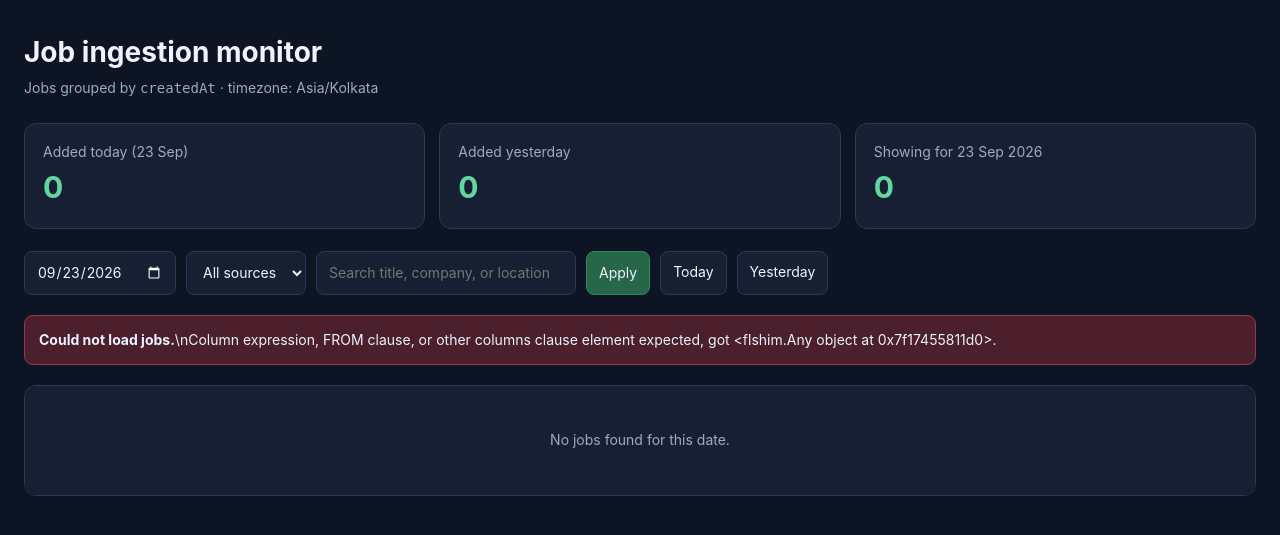
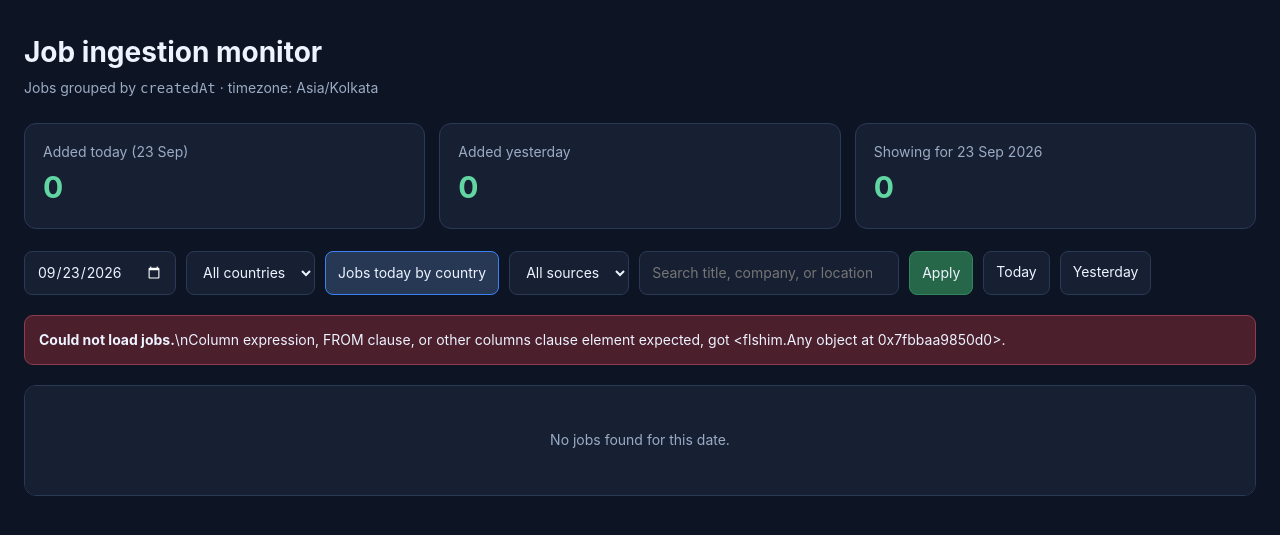
Before and after one commit to tejaszodape-hidani/monitor_jobs, a Flask app: page / in a window 1280 px wide. Shown: the top 535 px of the page. Run offline with Flask 3, Linux system fonts and the light colour scheme; parts of the project's set-up code (start-up, migrations or seed data) failed here and were passed over.

Commit message:
feat: add country column and filtering support to jobs

```diff
--- a/app.py
+++ b/app.py
@@ -43,6 +43,7 @@ class Job(Base):
     jobSource: Mapped[str | None] = mapped_column(String(100))
     category: Mapped[str | None] = mapped_column(String(100))
     jobUrl: Mapped[str | None] = mapped_column(String(1000))
+    country: Mapped[str | None] = mapped_column(String(50))
     createdAt: Mapped[datetime | None] = mapped_column(DateTime)
     updatedAt: Mapped[datetime | None] = mapped_column(DateTime)
 
@@ -92,6 +93,7 @@ def dashboard():
     page = max(request.args.get("page", 1, type=int), 1)
     search = request.args.get("q", "").strip()
     selected_source = request.args.get("source", "").strip()
+    selected_country = request.args.get("country", "").strip()
     start, end = day_bounds(selected_day)
 
     try:
@@ -104,9 +106,18 @@ def dashboard():
                 .order_by(source_expression)
             ).all()
 
+            country_expression = func.coalesce(Job.country, "Unknown")
+            countries = session.scalars(
+                select(country_expression).where(Job.createdAt >= start, Job.createdAt < end)
+                .distinct()
+                .order_by(country_expression)
+            ).all()
+
             base_query = day_query
             if selected_source:
                 base_query = base_query.where(source_expression == selected_source)
+            if selected_country:
+                base_query = base_query.where(country_expression == selected_country)
             if search:
                 term = f"%{search}%"
                 base_query = base_query.where(
@@ -136,19 +147,29 @@ def dashboard():
                 .order_by(func.count().desc(), Job.jobSource, Job.category)
             ).all()
 
+            country_breakdown = session.execute(
+                select(
+                    country_expression.label("country"),
+                    func.count().label("count"),
+                )
+                .where(Job.createdAt >= start, Job.createdAt < end)
+                .group_by(Job.country)
+                .order_by(func.count().desc())
+            ).all()
+
             today_start, today_end = day_bounds(today)
             yesterday_start, yesterday_end = day_bounds(today - timedelta(days=1))
             today_count = session.scalar(select(func.count()).select_from(Job).where(Job.createdAt >= today_start, Job.createdAt < today_end)) or 0
             yesterday_count = session.scalar(select(func.count()).select_from(Job).where(Job.createdAt >= yesterday_start, Job.createdAt < yesterday_end)) or 0
     except Exception as exc:
-        return render_template("dashboard.html", error=str(exc), jobs=[], breakdown=[], sources=[], total=0, today_count=0, yesterday_count=0,
-                               selected_day=selected_day, today=today, yesterday=today - timedelta(days=1), search=search, selected_source=selected_source, page=page, has_next=False,
+        return render_template("dashboard.html", error=str(exc), jobs=[], breakdown=[], country_breakdown=[], sources=[], countries=[], total=0, today_count=0, yesterday_count=0,
+                               selected_day=selected_day, today=today, yesterday=today - timedelta(days=1), search=search, selected_source=selected_source, selected_country=selected_country, page=page, has_next=False,
                                timezone=APP_TIMEZONE)
 
     return render_template(
         "dashboard.html", jobs=jobs, total=total, today_count=today_count, yesterday_count=yesterday_count,
-        selected_day=selected_day, today=today, yesterday=today - timedelta(days=1), search=search, selected_source=selected_source,
-        page=page, has_next=page * PAGE_SIZE < total, breakdown=breakdown, sources=sources,
+        selected_day=selected_day, today=today, yesterday=today - timedelta(days=1), search=search, selected_source=selected_source, selected_country=selected_country,
+        page=page, has_next=page * PAGE_SIZE < total, breakdown=breakdown, country_breakdown=country_breakdown, sources=sources, countries=countries,
         error=None, timezone=APP_TIMEZONE,
     )
 
--- a/templates/dashboard.html
+++ b/templates/dashboard.html
@@ -27,6 +27,8 @@
     </section>
     <form method="get">
       <input type="date" name="date" value="{{ selected_day.isoformat() }}">
+      <select name="country" id="country-select"><option value="">All countries</option>{% for item in countries %}<option value="{{ item }}" {% if item == selected_country %}selected{% endif %}>{{ item }}</option>{% endfor %}</select>
+      <button type="button" onclick="window.location.href='/?date={{ today.isoformat() }}&country=' + document.getElementById('country-select').value" style="background:#263854;border-color:#3b82f6;">Jobs today by country</button>
       <select name="source"><option value="">All sources</option>{% for item in sources %}<option value="{{ item }}" {% if item == selected_source %}selected{% endif %}>{{ item }}</option>{% endfor %}</select>
       <input type="search" name="q" value="{{ search }}" placeholder="Search title, company, or location">
       <button type="submit">Apply</button>
@@ -45,14 +47,25 @@
       </div>
     </section>
     {% endif %}
+    {% if country_breakdown %}
+    <section class="breakdown">
+      <h2>Jobs by country</h2>
+      <p class="sub">Job distribution by country for {{ selected_day.strftime('%d %b %Y') }}.</p>
+      <div class="breakdown-grid">
+        {% for item in country_breakdown %}
+        <div class="breakdown-item"><span>{{ item.country }}</span><b>{{ item.count }} job{{ '' if item.count == 1 else 's' }}</b></div>
+        {% endfor %}
+      </div>
+    </section>
+    {% endif %}
     <div class="table-wrap">
       {% if jobs %}
-      <table><thead><tr><th>Added</th><th>Logo</th><th>Job</th><th>Company</th><th>Location</th><th>Type</th><th>Skills</th><th>Source</th><th>Category</th></tr></thead>
+      <table><thead><tr><th>Added</th><th>Logo</th><th>Job</th><th>Company</th><th>Country</th><th>Location</th><th>Type</th><th>Skills</th><th>Source</th><th>Category</th></tr></thead>
       <tbody>{% for job in jobs %}<tr>
         <td>{{ job.createdAt|display_time }}</td>
-        <td>{% if job.companyLogo %}<img class="logo" src="{{ job.companyLogo }}" alt="{{ job.companyName or 'Company' }} logo" loading="lazy" onerror="this.replaceWith(Object.assign(document.createElement('span'),{className:'logo-fallback',textContent:'?'})")">{% else %}<span class="logo-fallback" aria-label="No company logo">{{ (job.companyName or '?')[:1]|upper }}</span>{% endif %}</td>
+        <td>{% if job.companyLogo %}<img class="logo" src="{{ job.companyLogo }}" alt="{{ job.companyName or 'Company' }} logo" loading="lazy" onerror="this.replaceWith(Object.assign(document.createElement('span'),{className:'logo-fallback',textContent:'?'}))">{% else %}<span class="logo-fallback" aria-label="No company logo">{{ (job.companyName or '?')[:1]|upper }}</span>{% endif %}</td>
         <td><div class="title">{% if job.jobUrl %}<a href="{{ job.jobUrl }}" target="_blank" rel="noopener">{{ job.jobTitle or 'Untitled job' }}</a>{% else %}{{ job.jobTitle or 'Untitled job' }}{% endif %}</div><span class="muted">{{ job.jobId or 'No job ID' }}</span></td>
-        <td>{{ job.companyName or '—' }}</td><td>{{ job.jobLocation or job.companyLocation or '—' }}</td><td><span class="tag">{{ job.jobType or '—' }}</span></td>
+        <td>{{ job.companyName or '—' }}</td><td>{{ job.country or '—' }}</td><td>{{ job.jobLocation or job.companyLocation or '—' }}</td><td><span class="tag">{{ job.jobType or '—' }}</span></td>
         <td class="muted">{{ job.skills|skills_text }}</td><td>{{ job.jobSource or '—' }}</td><td><span class="tag">{{ job.category or 'General' }}</span></td>
       </tr>{% endfor %}</tbody></table>
       {% else %}<div class="empty">No jobs found for this date{% if search %} matching “{{ search }}”{% endif %}.</div>{% endif %}
```
Also changed, not shown: addcolumn.py (added, +32 -0 lines), api/jobs.ts (+16 -3 lines), public/index.html (+10 -4 lines), README.md, migrations/001_add_country_to_jobs.sql (added).
